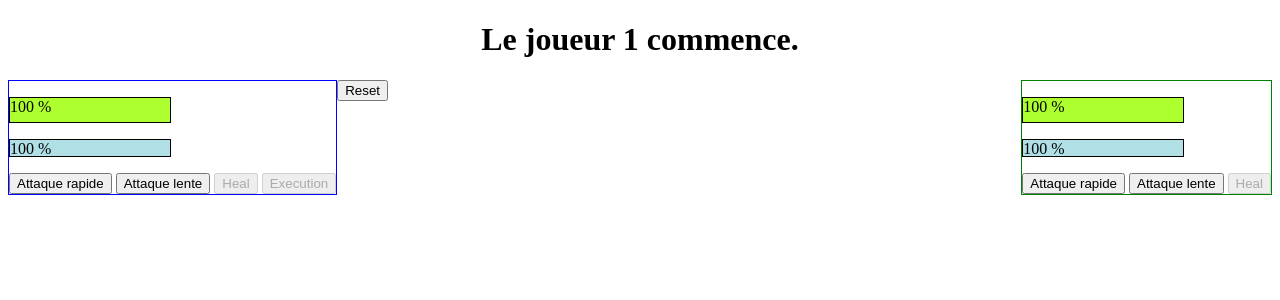
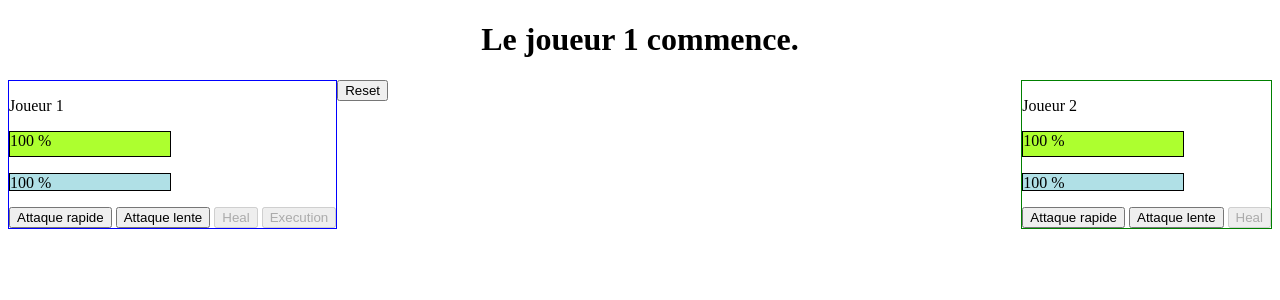
Before and after one commit to SacleuxBenoit/game-1v1-2D, a PHP site: page /Game/game.php in a window 1280 px wide. Shown: the top 300 px of the page. Run offline with PHP 8.4, Linux system fonts and the light colour scheme.

Commit message:
add a paragraph for the pseudo of both player (place holder in the paragraph) :arrow_right: game.php

```diff
--- a/Game/game.php
+++ b/Game/game.php
@@ -12,7 +12,7 @@
     <h1 id="firstTitle"></h1>
 
     <div id="player1">
-        <p id="pseudoP1"></p>
+        <p id="pseudoP1">Joueur 1</p>
         <p class="life" id="showLifeP1"></p>
         <p class="mana" id="showManaP1"></p>
         <button onclick="quickAttackP1()" id="QuickAttackP1">Attaque rapide</button>
@@ -22,6 +22,7 @@
     </div>
 
     <div id="player2">
+        <p id="pseudoP2">Joueur 2</p>
         <p class="life" id="showLifeP2"></p>
         <p class="mana" id="showManaP2"></p>
         <button onclick="quickAttackP2()" id="QuickAttackP2">Attaque rapide</button>
```
